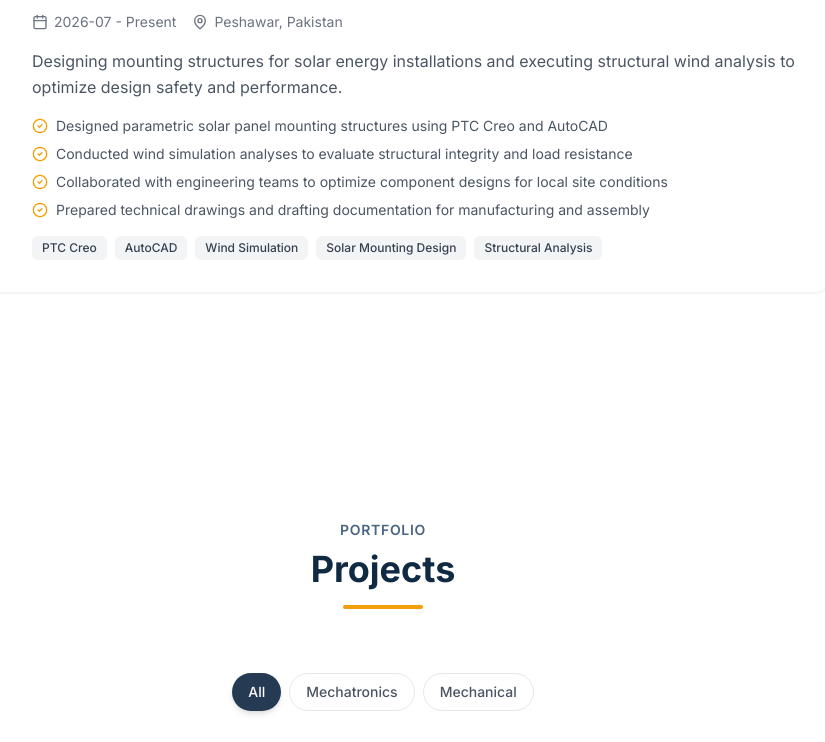
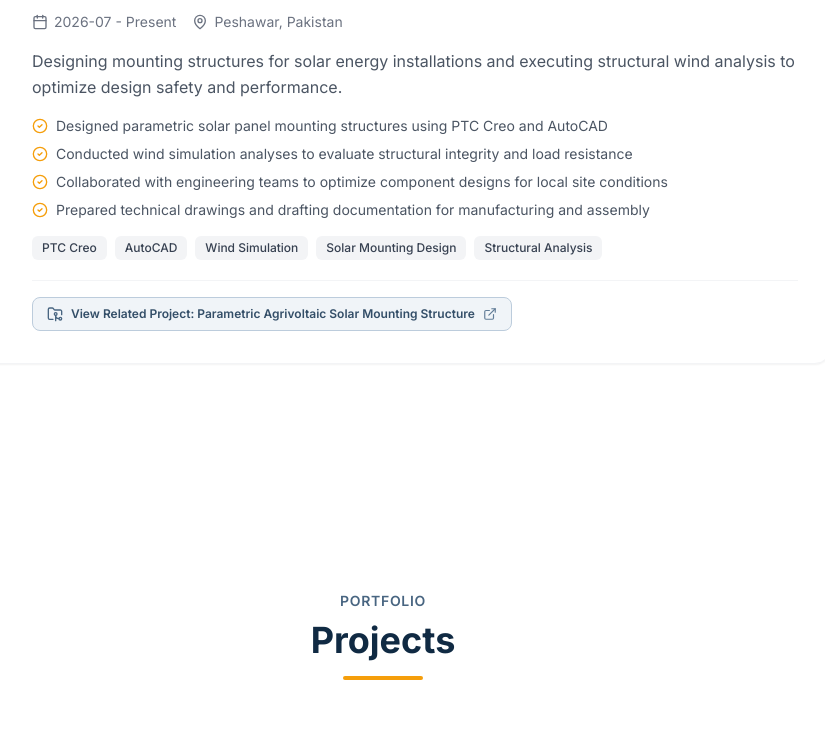
Before and after one commit to sulaimankhan9540-art/portfolio, a React (Vite) app: page / in a window 1280 px wide. Shown: the part 3326-4068 px from the top of the page, without its empty margins (257-1082 px from the left). Built offline with nearby package versions, Linux system fonts and the light colour scheme.

Commit message:
Add project link button to MAK Pumps internship card

```diff
--- a/src/components/Experience.tsx
+++ b/src/components/Experience.tsx
@@ -1,5 +1,5 @@
 import React from 'react';
-import { Briefcase, Calendar, MapPin, FileText, CheckCircle2 } from 'lucide-react';
+import { Briefcase, Calendar, MapPin, FileText, CheckCircle2, FolderGit2, ExternalLink } from 'lucide-react';
 import { Experience as ExperienceType } from '../types';
 import { useScrollAnimation } from '../hooks/useScrollAnimation';
 
@@ -56,6 +56,21 @@ export const Experience: React.FC<ExperienceProps> = ({ experience, onViewCertif
                         {exp.skills.map((skill, idx) => <span key={idx} className="px-2.5 py-1 bg-gray-100 text-gray-700 text-xs font-medium rounded-md">{skill}</span>)}
                       </div>
                     )}
+
+                    {/* Project Navigation Link for MAK Pumps */}
+                    {exp.company.toLowerCase().includes('mak pumps') && (
+                      <div className="mt-5 pt-4 border-t border-gray-100">
+                        <a
+                          href="#projects"
+                          className="inline-flex items-center gap-2 px-3.5 py-2 bg-primary-50 hover:bg-primary-100 text-primary-700 text-xs font-semibold rounded-lg transition-colors border border-primary-200"
+                        >
+                          <FolderGit2 className="w-4 h-4 text-primary-600" />
+                          <span>View Related Project: Parametric Agrivoltaic Solar Mounting Structure</span>
+                          <ExternalLink className="w-3.5 h-3.5 text-primary-500" />
+                        </a>
+                      </div>
+                    )}
+
                     {exp.certificate && onViewCertificate && (
                       <button onClick={() => onViewCertificate(exp.certificate, exp.title)}
                         className="mt-4 inline-flex items-center gap-2 px-4 py-2 text-sm font-medium text-primary-700 bg-primary-50 rounded-lg hover:bg-primary-100 transition-colors">
```
